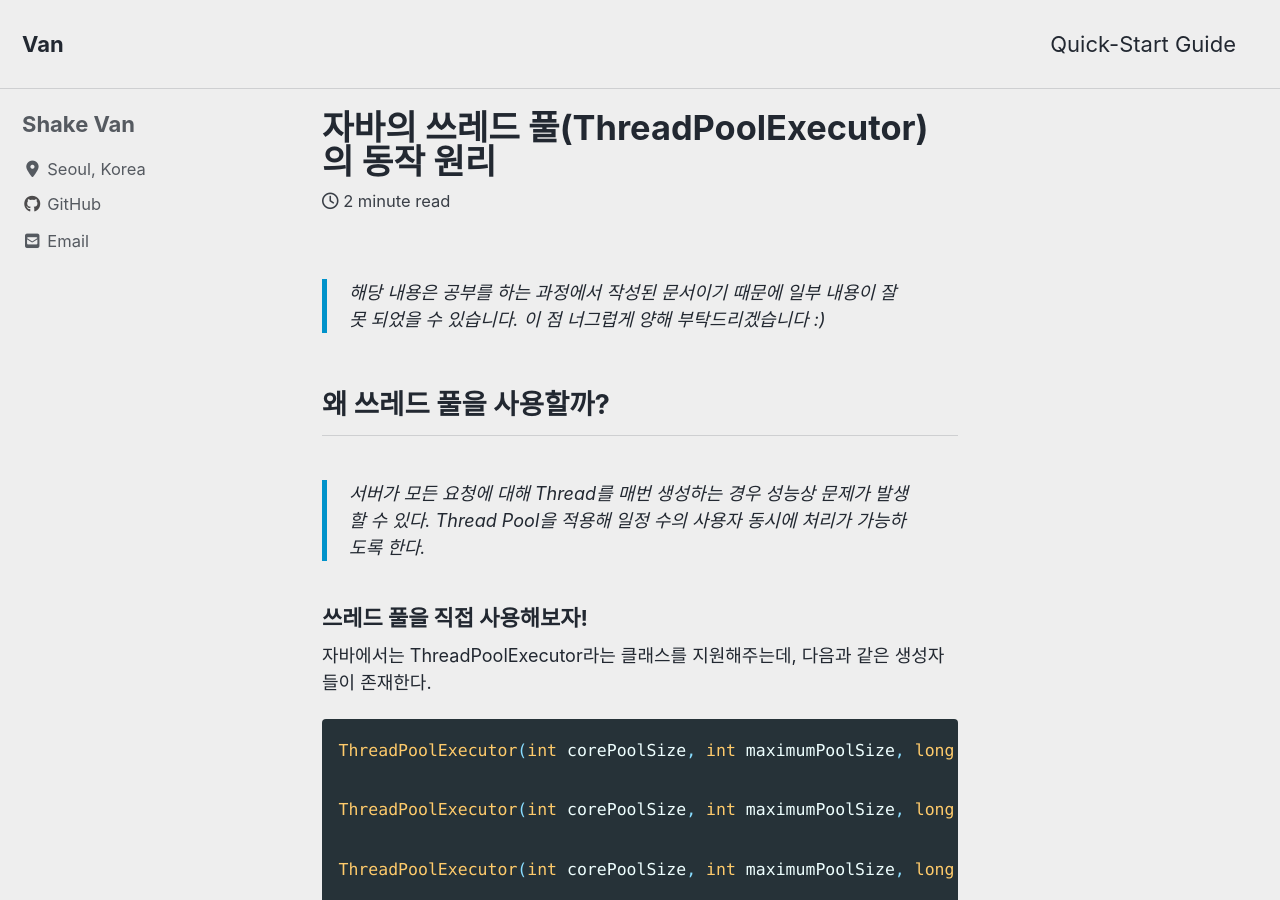
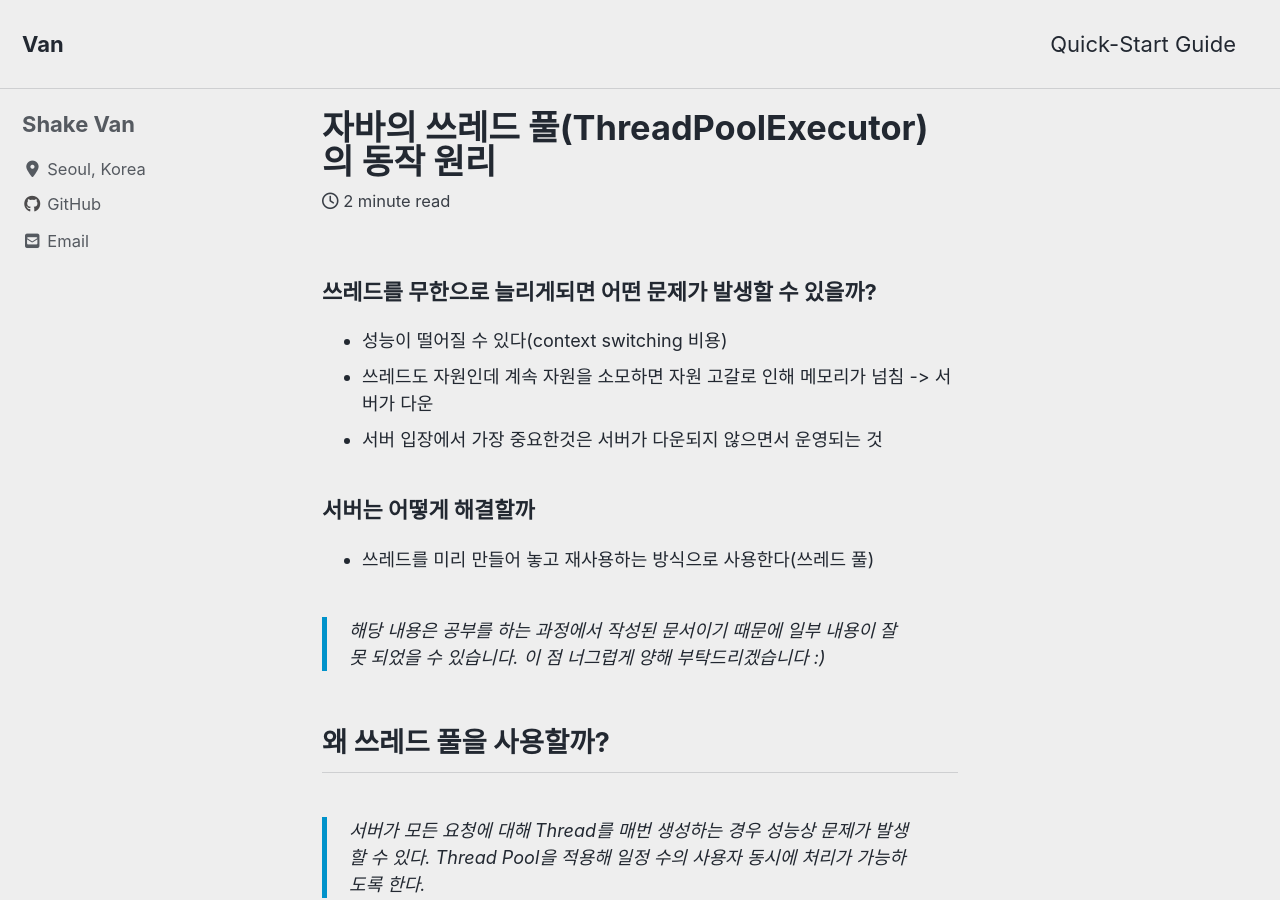
Before and after one commit to vsh123/vsh123.github.io, a Jekyll site: the page built from _posts/2019-09-19-thread-pool.md, in a window 1280 px wide and 900 px high. Built offline with Jekyll 4.4.1, drawn with Linux system fonts in a browser that asks for light colours; cached includes are drawn as plain includes; nearby versions of some CDN libraries.

Commit message:
docs: 쓰레드풀 내용 추가

```diff
--- a/_posts/2019-09-19-thread-pool.md
+++ b/_posts/2019-09-19-thread-pool.md
@@ -5,6 +5,16 @@ title: "자바의 쓰레드 풀(ThreadPoolExecutor)의 동작 원리"
 category: OS
 tags : [Thread Pool, thread, 쓰레드, java]
 ---
+
+### 쓰레드를 무한으로 늘리게되면 어떤 문제가 발생할 수 있을까?
+
+- 성능이 떨어질 수 있다(context switching 비용)
+- 쓰레드도 자원인데 계속 자원을 소모하면 자원 고갈로 인해 메모리가 넘침 -> 서버가 다운
+- 서버 입장에서 가장 중요한것은 서버가 다운되지 않으면서 운영되는 것
+
+### 서버는 어떻게 해결할까
+
+- 쓰레드를 미리 만들어 놓고 재사용하는 방식으로 사용한다(쓰레드 풀)
 
 > 해당 내용은 공부를 하는 과정에서 작성된 문서이기 때문에 일부 내용이 잘 못 되었을 수 있습니다. 이 점 너그럽게 양해 부탁드리겠습니다 :)
 
```
Also changed, not shown: _temp/2019-10-01-servlet.md (added, +36 -0 lines).
